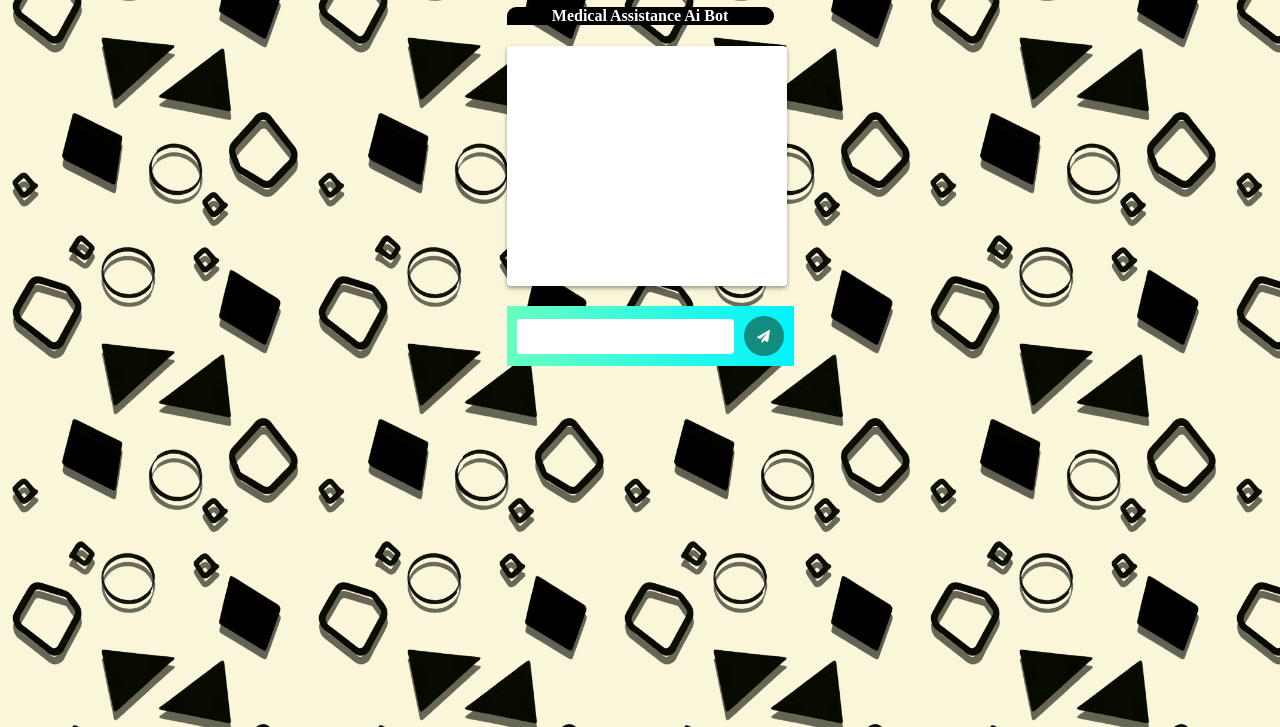
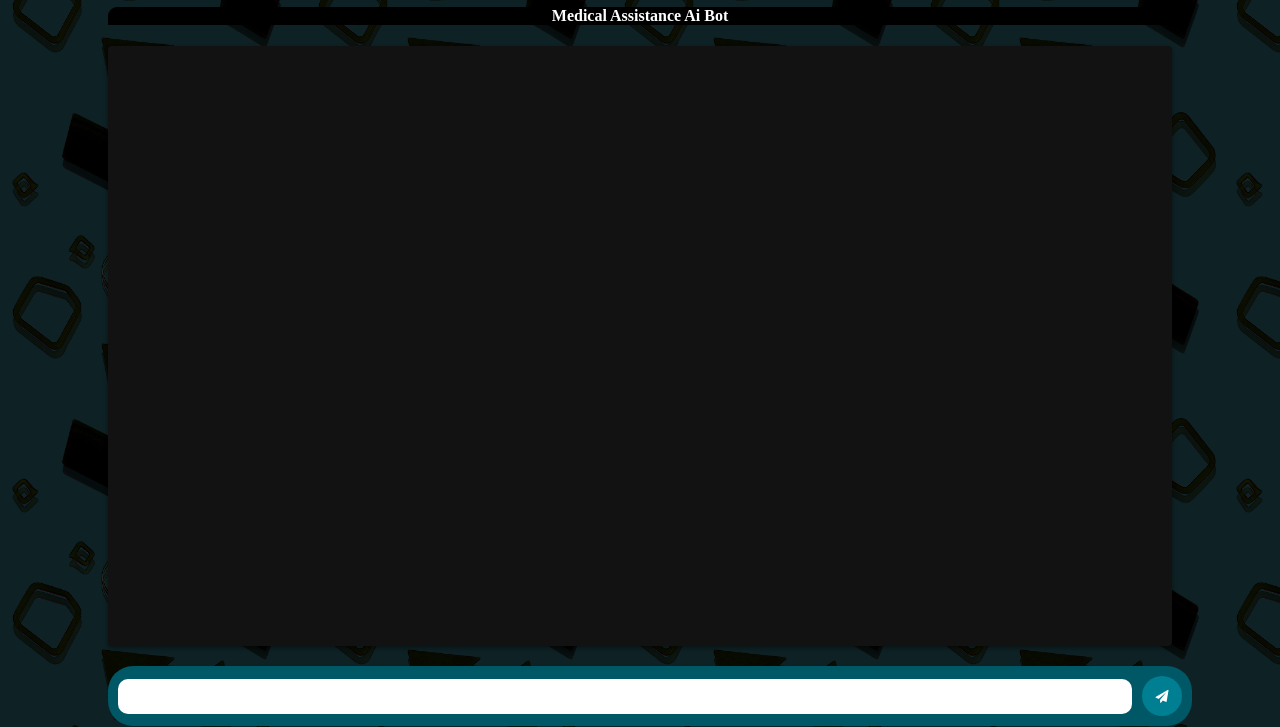
Before and after one commit to MSaadHussain/doc-ai, a plain HTML site: page index.html in a window 1280 px wide. Shown: the part 73-800 px from the top of the page. Drawn offline with Linux system fonts and the light colour scheme.

Commit message:
Update style.css

```diff
--- a/style.css
+++ b/style.css
@@ -7,30 +7,34 @@ body {
   align-items: center;
   min-height: 50vh;
   margin: 0;
-  background-color: #f9f6da;
+  background-color: #0e2124;
 }
-h1{
+
+h1 {
   color: white;
   background-color: black;
   border-radius: 20px 20px 20px 0;
 }
-h4{
+
+h4 {
   color: white;
   background-color: black;
   border-radius: 20px 20px 20px 0;
 }
+
 #chat-box {
   justify-content: left;
-  max-width: 600px;
-  width: 90%;
-  background-color: #fff;
+  max-width: 100vw;
+  width: 80vw;
+  background-color: #121212;
   box-shadow: 0 2px 4px rgba(0, 0, 0, 0.4);
   border-radius: 4px;
   padding: 20px;
   margin-bottom: 20px;
   overflow-y: scroll;
-  max-height: calc(100vh - 240px);
-  min-height: 200px;
+  /*max-height: calc(85vh - 240px);*/
+  min-height: 70vh;
+  /*height: 85%;*/
 }
 
 #input-container {
@@ -39,29 +43,26 @@ h4{
   justify-content: flex-end;
   bottom: 0;
   width: 100%;
+  height: 100%;
   padding: 10px;
-/*   background-color: #F0F0F0; */
-  background-image: linear-gradient(to right, #68ffc0 , #00f3ff);
+  background-color: #005866;
+  border-radius: 25px;
+}
 
-}
-.user-message:before{
-  content: "\f007  ";
-  font-family: FontAwesome;
-}
-.user-message{
-  color: black;
+.user-message {
+  color: #fff;
   border-radius: 20px 20px 0 20px;
-  background-color: #dcf8c6;
+  background-color: #152c02;
   margin-bottom: 10px;
   padding: 10px;
   max-width: 70%;
   word-wrap: break-word;
 }
 
-.ai-message{
-  color: #00133c;
+.ai-message {
+  color: #121212;
   border-radius: 20px 20px 20px 0;
-  background-color: #00c8a7;
+  background-color: #01c7a6;
   margin-bottom: 10px;
   padding: 10px;
   max-width: 70%;
@@ -75,17 +76,18 @@ h4{
   padding: 10px;
   margin-right: 10px;
   color: blue;
+  border-radius: 10px;
 }
+
 #submit-button:before {
   content: "\f1d8";
   font-family: FontAwesome;
 }
 
-
 #submit-button {
   border: none;
   outline: none;
-  background-color: #128C7E;
+  background-color: #007e92;
   color: #fff;
   font-size: 13px;
   border-radius: 50%;
```
